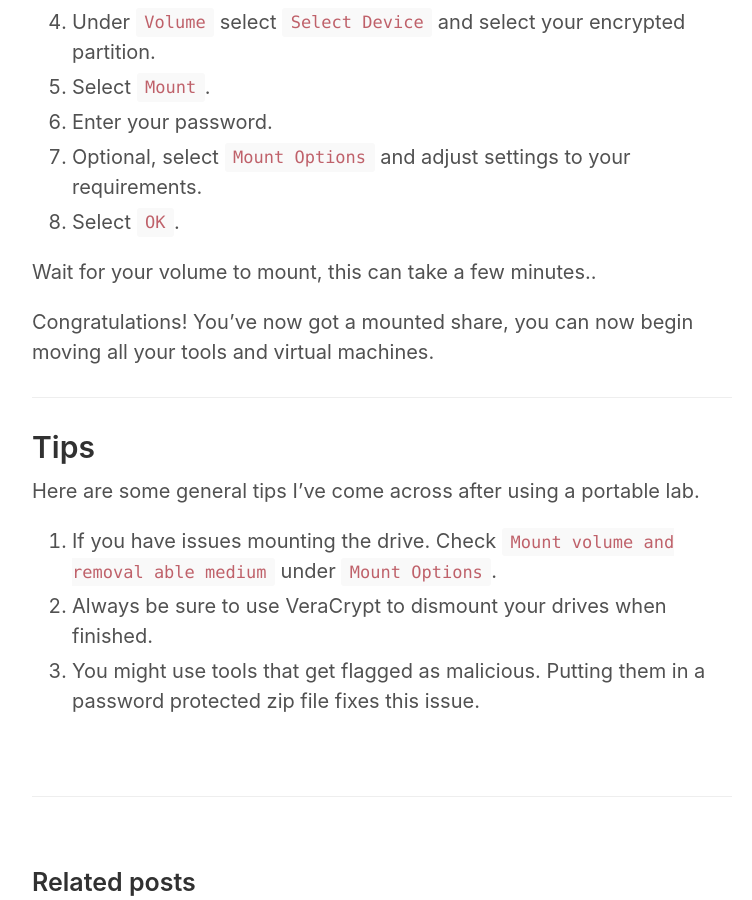
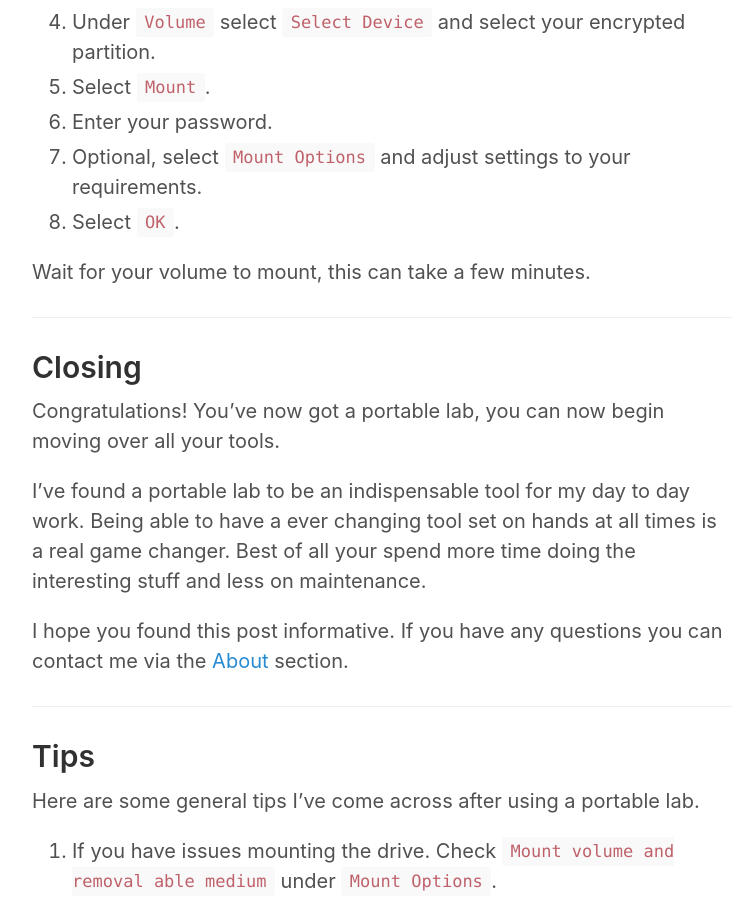
Before and after one commit to 4A616D6573/4A616D6573.com, a Jekyll site: the page built from _posts/2017-04-01-building-a-portable-lab.md, in a window 1280 px wide and 900 px high, scrolled down 3744 px. Shown: the whole window, without its empty margins (258-1010 px from the left). Built offline with Jekyll 4.4.1, drawn with Linux system fonts in a browser that asks for light colours.

Commit message:
Added Closing section to 'Building A Portable Lab"
Forgot to include a closing statement.

```diff
--- a/_posts/2017-04-01-building-a-portable-lab.md
+++ b/_posts/2017-04-01-building-a-portable-lab.md
@@ -110,9 +110,17 @@ Once encrypted and your portable files loaded. You can mount the partition with
 7. Optional, select `Mount Options` and adjust settings to your requirements.
 8. Select `OK`.
 
-Wait for your volume to mount, this can take a few minutes..
+Wait for your volume to mount, this can take a few minutes.
 
-Congratulations! You've now got a mounted share, you can now begin moving all your tools and virtual machines.
+---
+
+## Closing
+
+Congratulations! You've now got a portable lab, you can now begin moving over all your tools.
+
+I've found a portable lab to be an indispensable tool for my day to day work. Being able to have a ever changing tool set on hands at all times is a real game changer. Best of all your spend more time doing the interesting stuff and less on maintenance.
+
+I hope you found this post informative. If you have any questions you can contact me via the [About](/about/) section.
 
 ---
 
```
